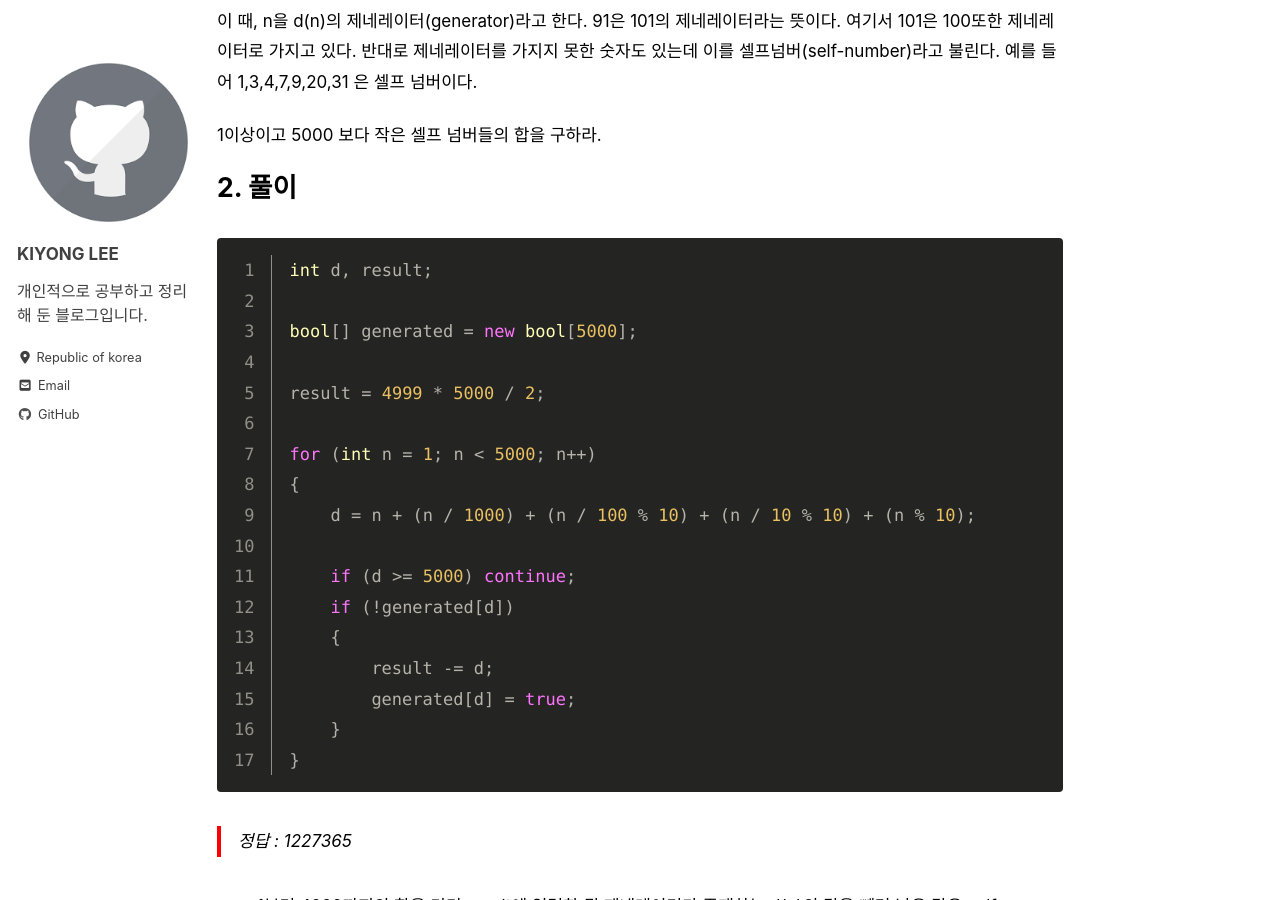
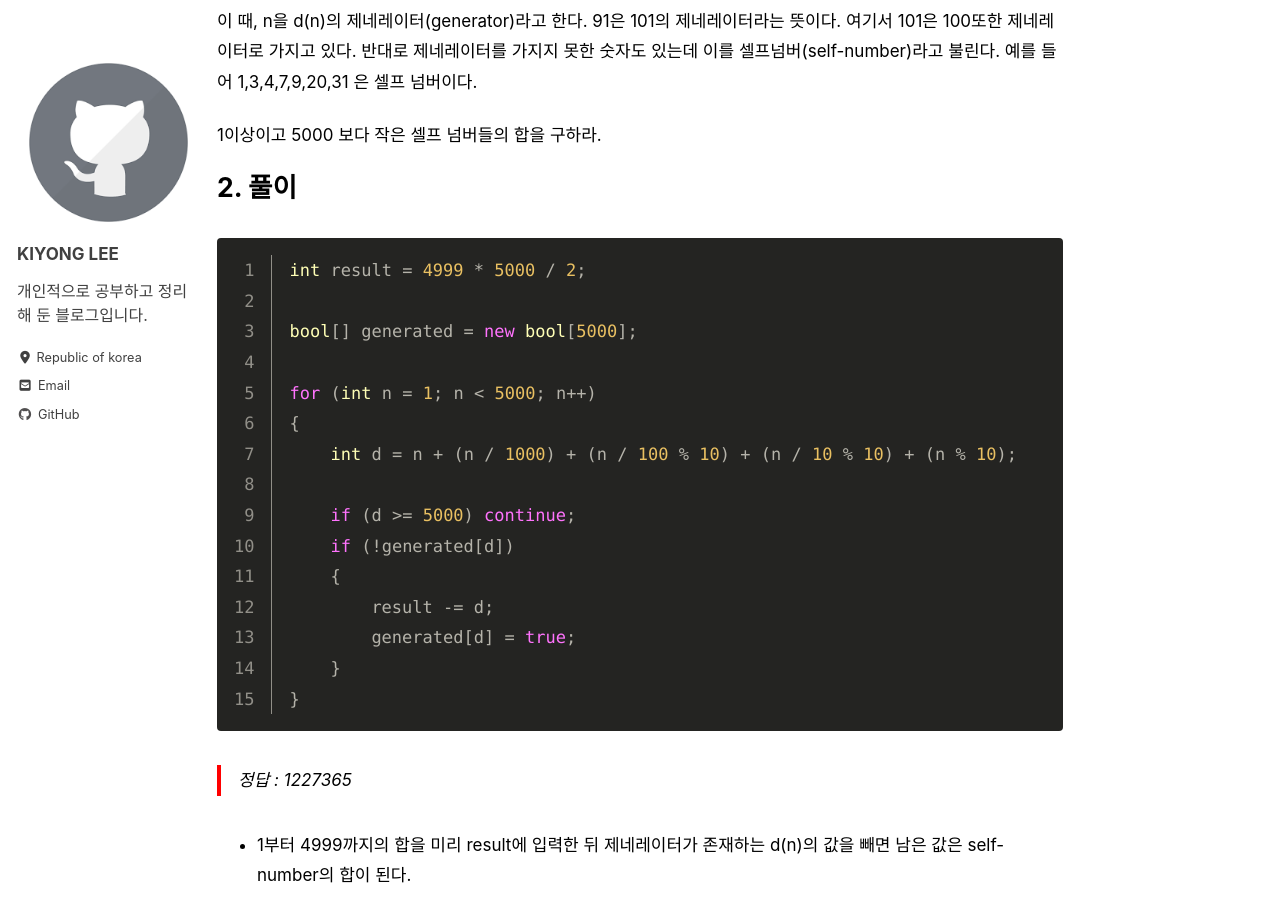
Before and after one commit to kiyongpro/kiyongpro.github.io, a Jekyll site: the page built from _posts/Study/CodingStamp/2020-07-23-SelfNumber.md, in a window 1280 px wide and 900 px high, scrolled down 677 px. Built offline with Jekyll 4.4.1, drawn with Linux system fonts in a browser that asks for light colours; cached includes are drawn as plain includes; nearby versions of some CDN libraries; some web fonts are replaced; formulas are drawn with MathJax 3; comment, search, counter and statistics services are not loaded.

Commit message:
google search

```diff
--- a/_posts/Study/CodingStamp/2020-07-23-SelfNumber.md
+++ b/_posts/Study/CodingStamp/2020-07-23-SelfNumber.md
@@ -29,15 +29,13 @@ last_modified_at:
 # 2. 풀이
 
 {% highlight cs linenos %}
-int d, result;
+int result = 4999 * 5000 / 2;
 
 bool[] generated = new bool[5000];
 
-result = 4999 * 5000 / 2;
-
 for (int n = 1; n < 5000; n++)
 {
-    d = n + (n / 1000) + (n / 100 % 10) + (n / 10 % 10) + (n % 10);
+    int d = n + (n / 1000) + (n / 100 % 10) + (n / 10 % 10) + (n % 10);
 
     if (d >= 5000) continue;
     if (!generated[d])
--- /dev/null
+++ b/robots.txt
@@ -0,0 +1,3 @@
+User-agent: *
+Allow: /
+Sitemap: http://kiyongpro.github.io/sitemap.xml
```
